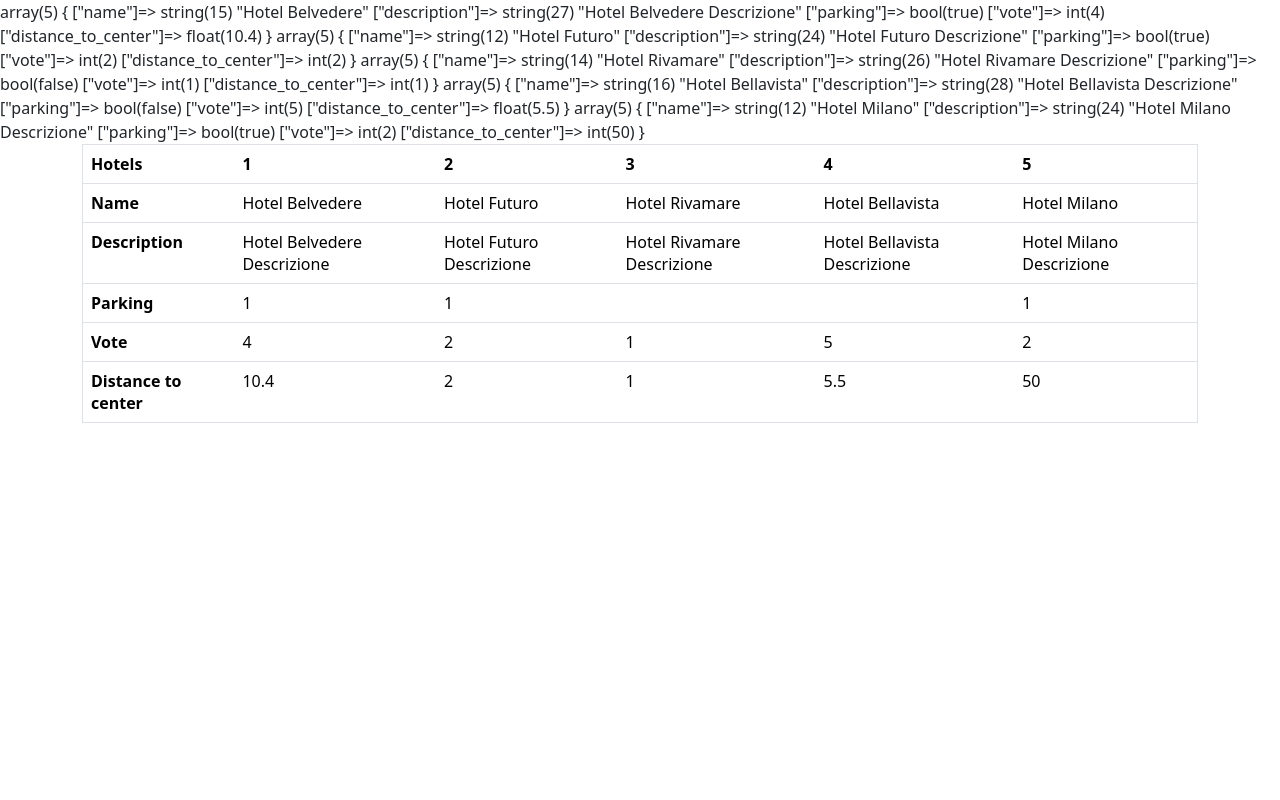
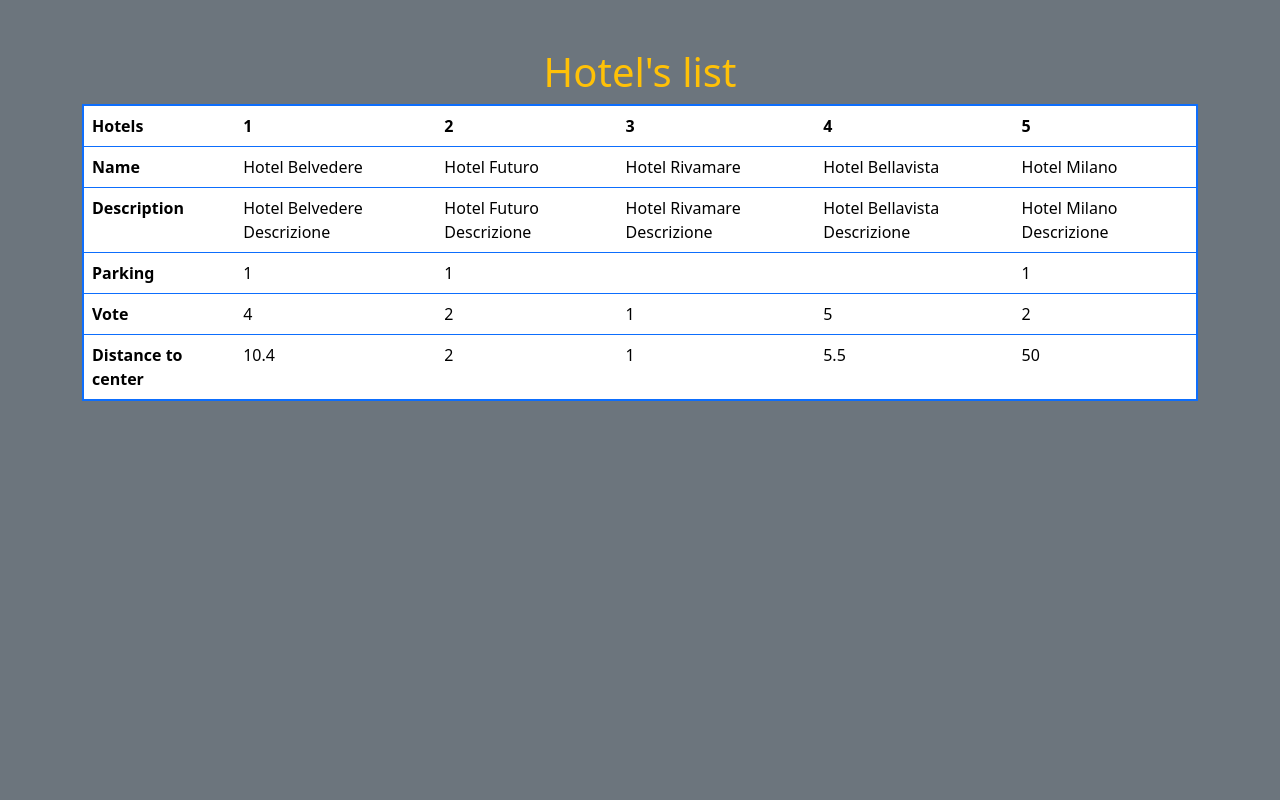
Before and after one commit to FabioVasi/php-hotel, a PHP site: page / in a window 1280 px wide. Run offline with PHP 8.4, Linux system fonts and the light colour scheme.

Commit message:
add style

```diff
--- a/index.php
+++ b/index.php
@@ -55,12 +55,6 @@ $hotels = [
 
 ];
 
-
-
-foreach ($hotels as $hotel) {
-    var_dump($hotel);
-}
-
 ?>
 
 <!DOCTYPE html>
@@ -71,12 +65,13 @@ foreach ($hotels as $hotel) {
     <title>PHP Hotels</title>
     <link href="https://cdn.jsdelivr.net/npm/bootstrap@5.3.2/dist/css/bootstrap.min.css" rel="stylesheet" integrity="sha384-T3c6CoIi6uLrA9TneNEoa7RxnatzjcDSCmG1MXxSR1GAsXEV/Dwwykc2MPK8M2HN" crossorigin="anonymous">
 </head>
-<body>
+<body class="bg-secondary">
 
-    <div class="container">
+    <div class="container mt-5">
+        <h1 class="text-center text-warning">Hotel's list</h1>
         <div class="row">
             <div class="col-12">
-                <table class="table border">
+                <table class="table border border-2 border-primary">
                     <thead>
                         <tr>
                             <th scope="col-2">Hotels</th>
@@ -87,7 +82,7 @@ foreach ($hotels as $hotel) {
                             <th scope="col-2">5</th>
                         </tr>
                     </thead>
-                    <tbody class="border">
+                    <tbody class="border border-primary">
                         <tr>
                             <th scope="row">Name</th>
                             <?php foreach($hotels as $hotel) : ?>
```
